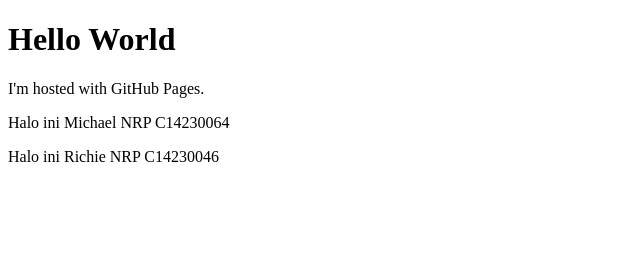
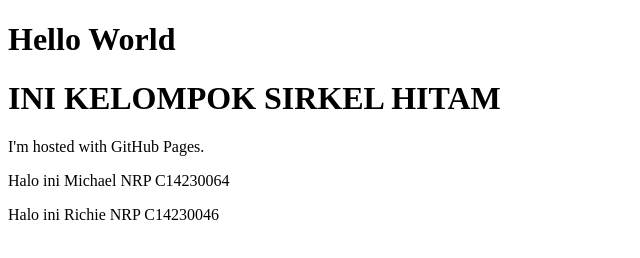
Before and after one commit to Moofien/Moofien.github.io, a plain HTML site: page index.html in a window 1280 px wide. Shown: the whole page, without its empty margins (0-640 px from the left). Drawn offline with Linux system fonts and the light colour scheme.

Commit message:
Update index.html

```diff
--- a/index.html
+++ b/index.html
@@ -2,6 +2,7 @@
 <html>
 <body>
 <h1>Hello World</h1>
+<h1>INI KELOMPOK SIRKEL HITAM</h1>
 <p>I'm hosted with GitHub Pages.</p>
 <p>Halo ini Michael NRP C14230064</p>
 <p>Halo ini Richie NRP C14230046</p>
```
